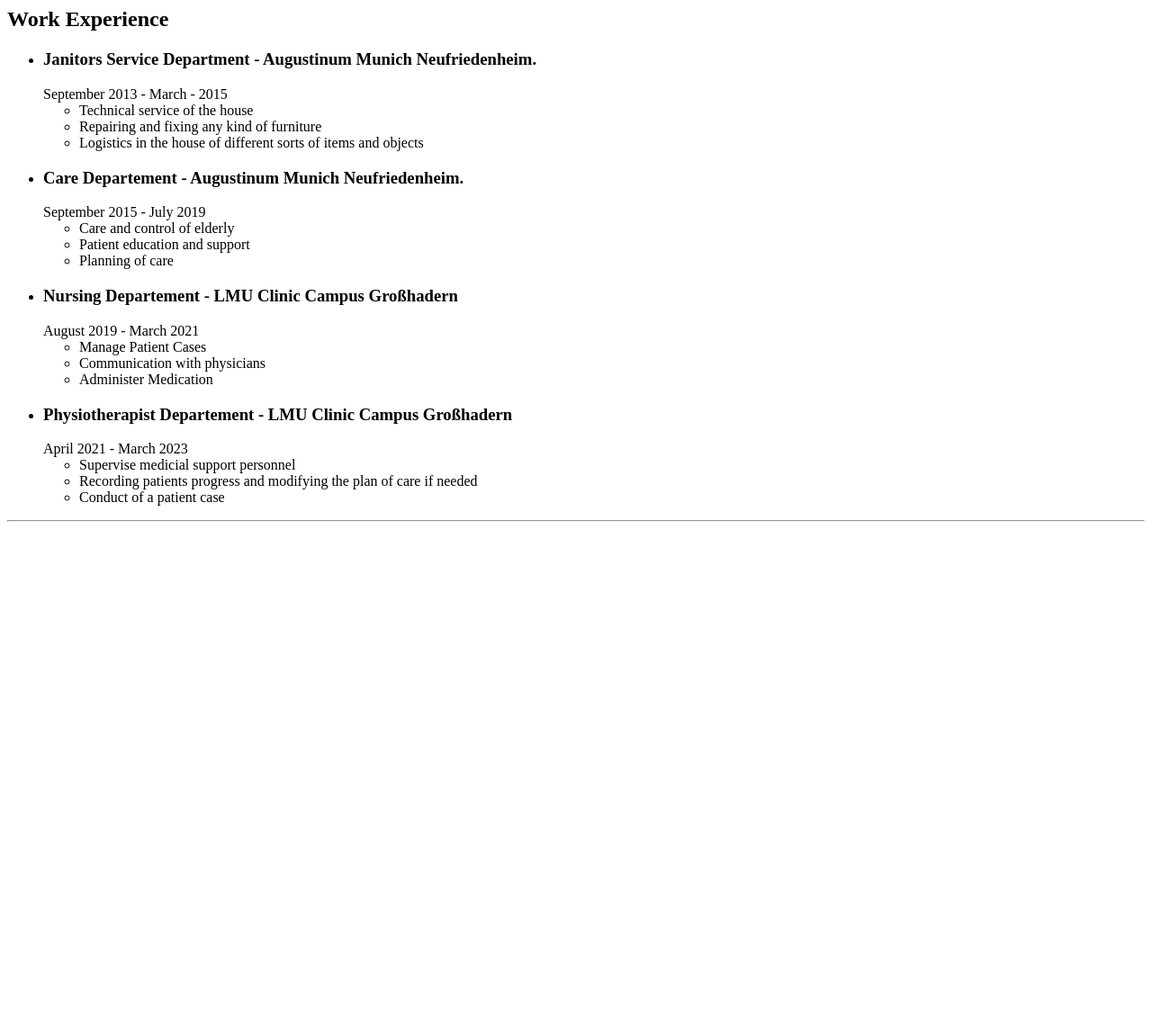
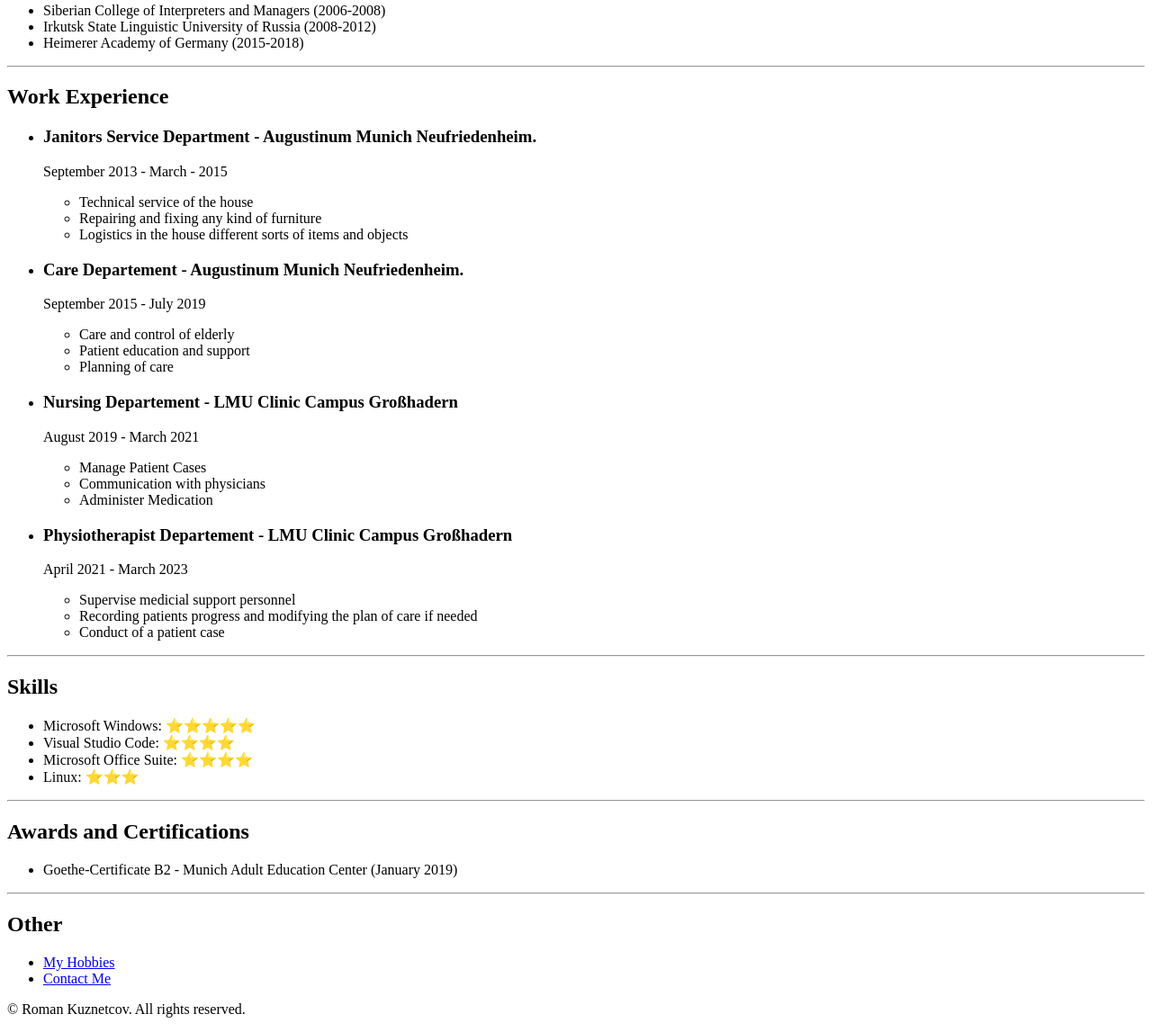
Before and after one commit to rom238/html-portfolio, a plain HTML site: page index.html in a window 1280 px wide. Shown: the part 351-1498 px from the top of the page at 90% size. Before the commit the page ends 939 px from the top, so only its background shows below. Drawn offline with Linux system fonts and the light colour scheme.

Commit message:
Add files via upload

```diff
--- a/index.html
+++ b/index.html
@@ -10,7 +10,7 @@
 <body>
   <!-- Summary -->
   <h1>Roman Kuznetcov</h1>
-  <img src="" alt="my foto">
+  <img src="./assets/images/image.jpg" alt="my foto" width="100">
   <h2>Summary</h2>
   <p>I am a responsible and serious person who has an experience in medicine and IT</p>
   <hr />
@@ -30,17 +30,17 @@
     <li>
       <h3>Janitors Service Department - Augustinum Munich Neufriedenheim.</h3>
     </li>
-    September 2013 - March - 2015
+    <p>September 2013 - March - 2015</p>
     <ul>
       <li>Technical service of the house</li>
       <li>Repairing and fixing any kind of furniture</li>
-      <li>Logistics in the house of different sorts of items and objects</li>
+      <li>Logistics in the house different sorts of items and objects</li>
     </ul>
 
     <li>
       <h3>Care Departement - Augustinum Munich Neufriedenheim.</h3>
     </li>
-    September 2015 - July 2019
+    <p>September 2015 - July 2019</p>
     <ul>
       <li>Care and control of elderly</li>
       <li>Patient education and support</li>
@@ -50,7 +50,7 @@
     <li>
       <h3>Nursing Departement - LMU Clinic Campus Großhadern</h3>
     </li>
-    August 2019 - March 2021
+    <p>August 2019 - March 2021</p>
     <ul>
       <li>Manage Patient Cases</li>
       <li>Communication with physicians</li>
@@ -60,7 +60,7 @@
     <li>
       <h3>Physiotherapist Departement - LMU Clinic Campus Großhadern</h3>
     </li>
-    April 2021 - March 2023
+    <p>April 2021 - March 2023</p>
     <ul>
       <li>Supervise medicial support personnel</li>
       <li>Recording patients progress and modifying the plan of care if needed</li>
@@ -70,6 +70,33 @@
   <hr />
 
   <!-- Skills -->
+  <h2>Skills</h2>
+  <ul>
+    <li>Microsoft Windows: ⭐️⭐️⭐️⭐️⭐️</li>
+    <li>Visual Studio Code: ⭐️⭐️⭐️⭐️</li>
+    <li>Microsoft Office Suite: ⭐️⭐️⭐️⭐️</li>
+    <li>Linux: ⭐️⭐️⭐️</li>
+  </ul>
+  <hr />
+
+  <!-- Awards and Certifications -->
+  <h2>Awards and Certifications</h2>
+  <ul>
+    <li>Goethe-Certificate B2 - Munich Adult Education Center (January 2019)</li>
+  </ul>
+
+  <hr />
+
+  <!-- Other -->
+  <h2>Other</h2>
+  <ul>
+    <li><a href="./public/hobbies.html">My Hobbies</a></li>
+    <li><a href="./public/contact.html">Contact Me</a></li>
+  </ul>
+  <footer>
+    <p>© Roman Kuznetcov. All rights reserved.</p>
+  </footer>
+
 </body>
 
 </html>
```
Also changed, not shown: public/contact.html (added, +16 -0 lines), public/hobbies.html (added, +20 -0 lines), assets/images/image.jpg (added).
